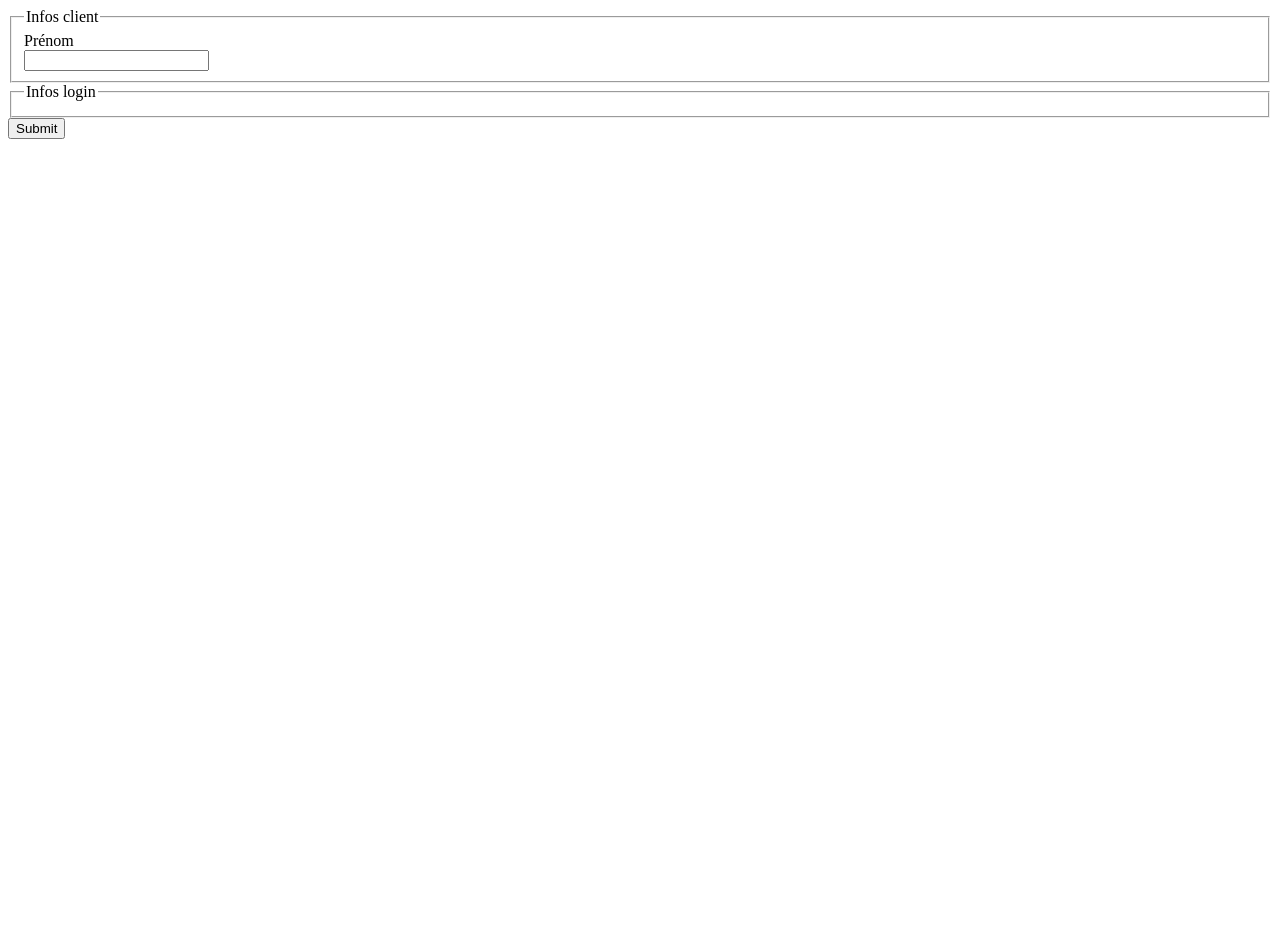
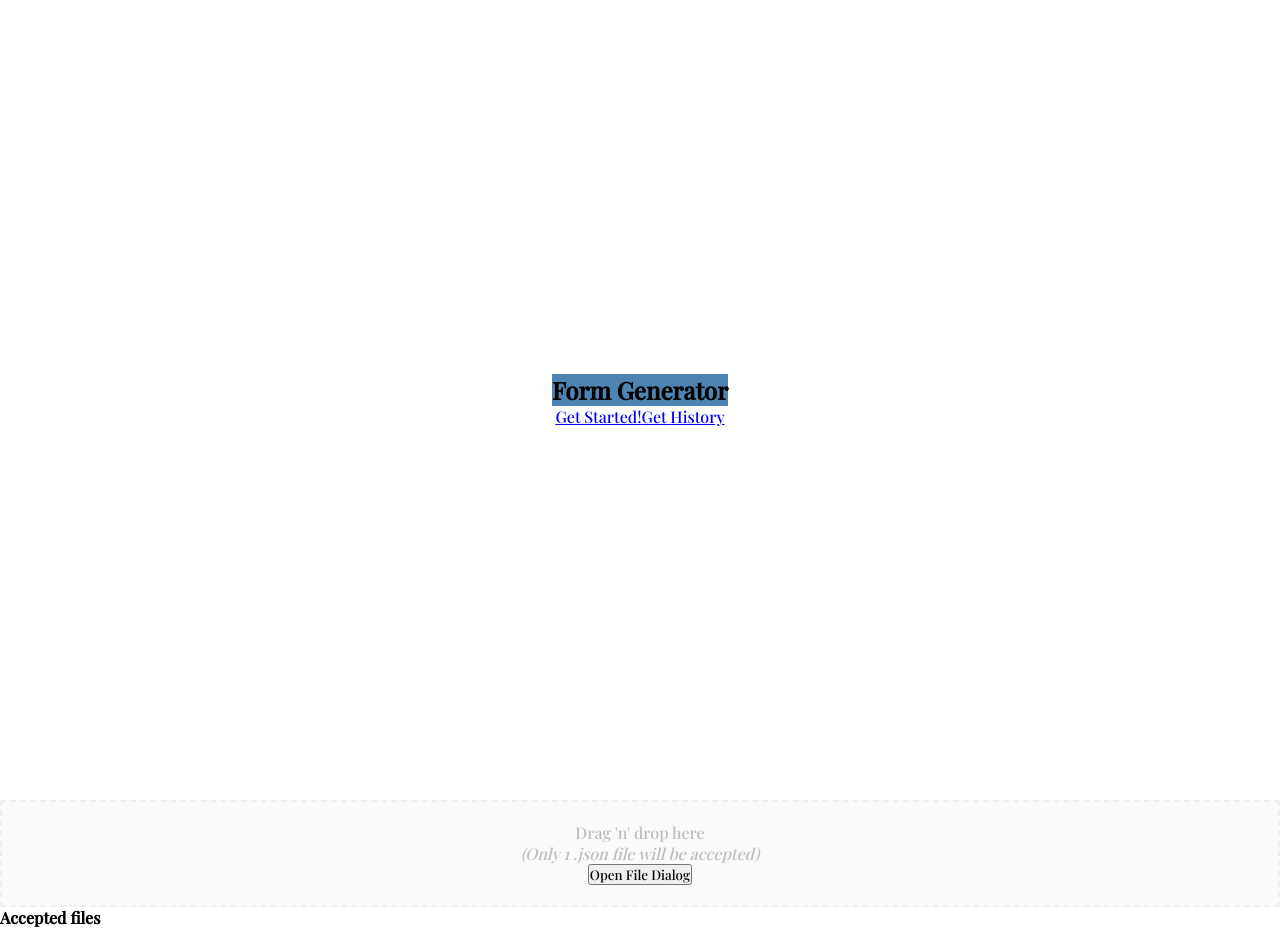
Before and after one commit to clement-jny/form-generator, a React (Vite) app in the folder client/: page / in a window 1280 px wide. Shown: the top 929 px of the page. Before the commit the page ends 800 px from the top, so only its background shows below. Built offline with nearby package versions, Linux system fonts and the light colour scheme.

Commit message:
Adding a dropzone and sending content of file

```diff
--- a/client/index.html
+++ b/client/index.html
@@ -2,13 +2,18 @@
 <html lang="en">
 	<head>
 		<meta charset="UTF-8" />
-		<link rel="shortcut icon" href="/favicon.ico" type="image/x-icon" />
+		<link rel="icon" href="/favicon.ico" type="image/x-icon" />
 		<meta name="viewport" content="width=device-width, initial-scale=1.0" />
+
+		<link rel="preconnect" href="https://fonts.googleapis.com" />
+		<link rel="preconnect" href="https://fonts.gstatic.com" crossorigin />
+		<link href="https://fonts.googleapis.com/css2?family=Playfair+Display:wght@500&display=swap" rel="stylesheet" />
+
 		<title>Form Generator</title>
 	</head>
 
 	<body>
-		<div id="root"></div>
+		<main id="root"></main>
 		<script type="module" src="./src/index.jsx"></script>
 	</body>
 </html>
--- a/client/package.json
+++ b/client/package.json
@@ -16,6 +16,7 @@
 	"dependencies": {
 		"react": "^18.2.0",
 		"react-dom": "^18.2.0",
+		"react-dropzone": "^14.2.3",
 		"react-router-dom": "^6.11.1"
 	},
 	"devDependencies": {
--- a/client/src/create/createPage.jsx
+++ b/client/src/create/createPage.jsx
@@ -1,14 +1,21 @@
 import { useState, useEffect } from "react";
+import { useLocation } from "react-router-dom";
 import { Input } from "./components/input";
 // import formData from "./utils/form.json";
 
 export const CreatePage = ({ blocks = null }) => {
+	//const { state: { content } } = useLocation();
+	//console.log(content);
+
 	const [config, setConfig] = useState([]);
+	//if (content) setConfig(content);
+	//console.log("config", config);
+
 	// const [isReady, setIsReady] = useState(false);
 	const [formInputs, setFormInputs] = useState({});
 
 	useEffect(() => {
-		fetch("http://localhost:5173/src/create/utils/form.json")
+		fetch("http://localhost:5173/src/create/utils/configuration.json")
 			.then((res) => {
 				if (res.ok) {
 					return res.json();
@@ -84,7 +91,7 @@ export const CreatePage = ({ blocks = null }) => {
 
 
 	return (
-		<>
+		<section>
 		{
 			config.length > 0 ?
 
@@ -121,6 +128,6 @@ export const CreatePage = ({ blocks = null }) => {
 				</form>
 			: <p>pas encore</p>
 		}
-		</>
+		</section>
 	);
 };
--- a/client/src/home/components/button.jsx
+++ /dev/null
@@ -1,5 +0,0 @@
-import { Link } from "react-router-dom"
-
-export const Button = ({ link, text}) => {
-	return (<Link to={link}>{text}</Link>);
-}
--- /dev/null
+++ b/client/src/home/components/dropzone.jsx
@@ -0,0 +1,88 @@
+import { useState, useEffect, useCallback, useMemo } from "react";
+import { useDropzone } from "react-dropzone";
+
+import styles from "../css/homePage.module.css";
+import { baseStyle, acceptStyle, rejectStyle } from "../css/dropzone.css.js";
+import { Link } from "react-router-dom";
+
+export const Dropzone = () => {
+	const [content, setContent] = useState([]);
+	const [isDisabled, setIsDisabled] = useState(true);
+
+	const { open, getRootProps, getInputProps, isDragAccept, isDragReject, acceptedFiles, fileRejections } = useDropzone(
+		{
+			onDrop: acceptedFiles => {
+				acceptedFiles.forEach((file) => {
+					const reader = new FileReader();
+
+					reader.onabort = () => console.log('file reading was aborted');
+					reader.onerror = () => console.log('file reading has failed');
+
+					if (file) reader.readAsText(file);
+
+					reader.onload = () => setContent(reader.result);
+				});
+			},
+			noClick: true,
+			noKeyboard: true,
+			accept: {
+				"application/json": [".json"]
+			},
+			maxFiles: 1,
+			multiple: false
+		}
+	);
+
+	const dropzoneStyle = useMemo(() => ({
+		...baseStyle,
+		...(isDragAccept ? acceptStyle : {}),
+		...(isDragReject ? rejectStyle : {})
+	}), [isDragAccept, isDragReject]);
+
+	const acceptedFileItems = acceptedFiles.map(file => (
+		<li key={file.path}>
+			{file.path} - {file.size} bytes
+		</li>
+	));
+
+	const fileRejectionItems = fileRejections.map(({ file, errors }) => {
+		return (
+			<li key={file.path}>
+				{file.path} - {file.size} bytes
+				<ul>
+					{errors.map(e => <li key={e.code}>{e.message}</li>)}
+				</ul>
+			</li>
+		)
+	});
+
+	return (
+		<section id="start" className="">
+
+			<div {...getRootProps({ style: dropzoneStyle })}>
+				<input {...getInputProps()} />
+
+				<p>Drag 'n' drop here</p>
+				<em>(Only 1 .json file will be accepted)</em>
+
+				<button type="button" onClick={open}>
+					Open File Dialog
+				</button>
+			</div>
+
+			<aside>
+				<h4>Accepted files</h4>
+				<ul>{acceptedFileItems}</ul>
+				<h4>Rejected files</h4>
+				<ul>{fileRejectionItems}</ul>
+			</aside>
+
+			<aside>
+				<button onClick={prev => setIsDisabled(!prev)}>Update</button>
+				<textarea value={content} onChange={e => setContent(e.target.value)} disabled={isDisabled}></textarea>
+
+				<Link to="/create" state={{ content: content }}>Generate</Link>
+			</aside>
+		</section>
+	);
+};
--- /dev/null
+++ b/client/src/home/components/landing.jsx
@@ -0,0 +1,21 @@
+import { Link } from "react-router-dom";
+import styles from "../css/homePage.module.css";
+
+export const Landing = () => {
+	return (
+		<section className={styles.flex}>
+				<h1 className={styles.blue}>Form Generator</h1>
+
+				<div>
+					<a href="#start">Get Started!</a>
+
+					<Link to="/create">Get </Link>
+					<Link to="/history">History</Link>
+
+				</div>
+
+
+
+			</section>
+	);
+};
--- /dev/null
+++ b/client/src/home/css/dropzone.css.js
@@ -0,0 +1,19 @@
+const baseStyle = {
+	flex: 1,
+	display: 'flex',
+	flexDirection: 'column',
+	alignItems: 'center',
+	padding: '20px',
+	borderWidth: 2,
+	borderRadius: 2,
+	borderColor: '#eeeeee',
+	borderStyle: 'dashed',
+	backgroundColor: '#fafafa',
+	color: '#bdbdbd',
+	outline: 'none',
+	transition: 'border .24s ease-in-out'
+};
+const acceptStyle = { borderColor: '#00e676' };
+const rejectStyle = { borderColor: '#ff1744' };
+
+export { baseStyle, acceptStyle, rejectStyle };
--- /dev/null
+++ b/client/src/home/css/homePage.module.css
@@ -0,0 +1,13 @@
+.flex {
+	height: 100vh;
+	display: flex;
+	justify-content: center;
+	align-items: center;
+	flex-direction: column;
+}
+
+
+
+.blue {
+	background-color: rgb(78, 132, 179);
+}
--- a/client/src/home/homePage.jsx
+++ b/client/src/home/homePage.jsx
@@ -1,13 +1,11 @@
-import { Button } from "./components/button";
+import { Landing } from "./components/landing";
+import { Dropzone } from "./components/dropZone";
 
 export const HomePage = () => {
 	return (
 		<>
-			<h1>Hello World!</h1>
-
-			<Button link="/create" text={"Get Started"} />
-			<Button link="/history" text={"History"} />
-			<Button link="/create" text={"About"} />
+			<Landing />
+			<Dropzone />
 		</>
-	)
+	);
 };
--- /dev/null
+++ b/client/src/index.css
@@ -0,0 +1,6 @@
+*, ::before, ::after {
+	margin: 0;
+	padding: 0;
+	box-sizing: border-box;
+	font-family: 'Playfair Display', serif;
+}
```
Also changed, not shown: client/src/index.jsx (+10 -5 lines), client/src/create/utils/configuration.json (renamed from client/src/create/utils/form.json), 1 other file (tests, documents, lock files or other folders).
